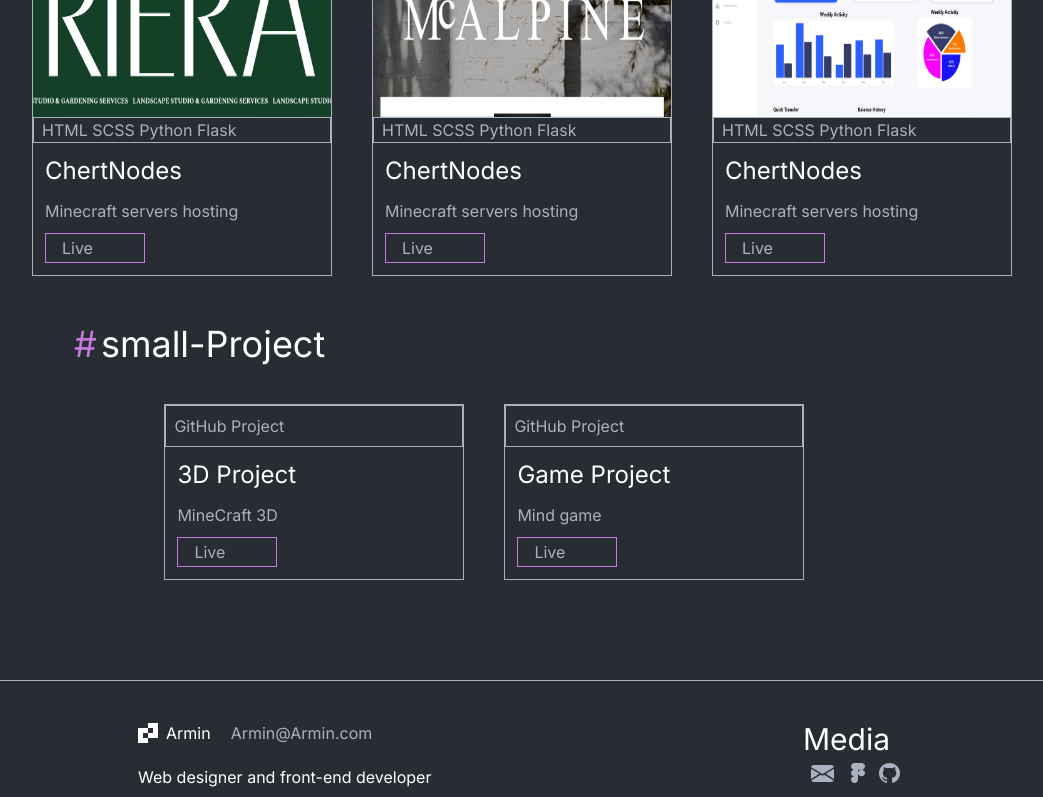
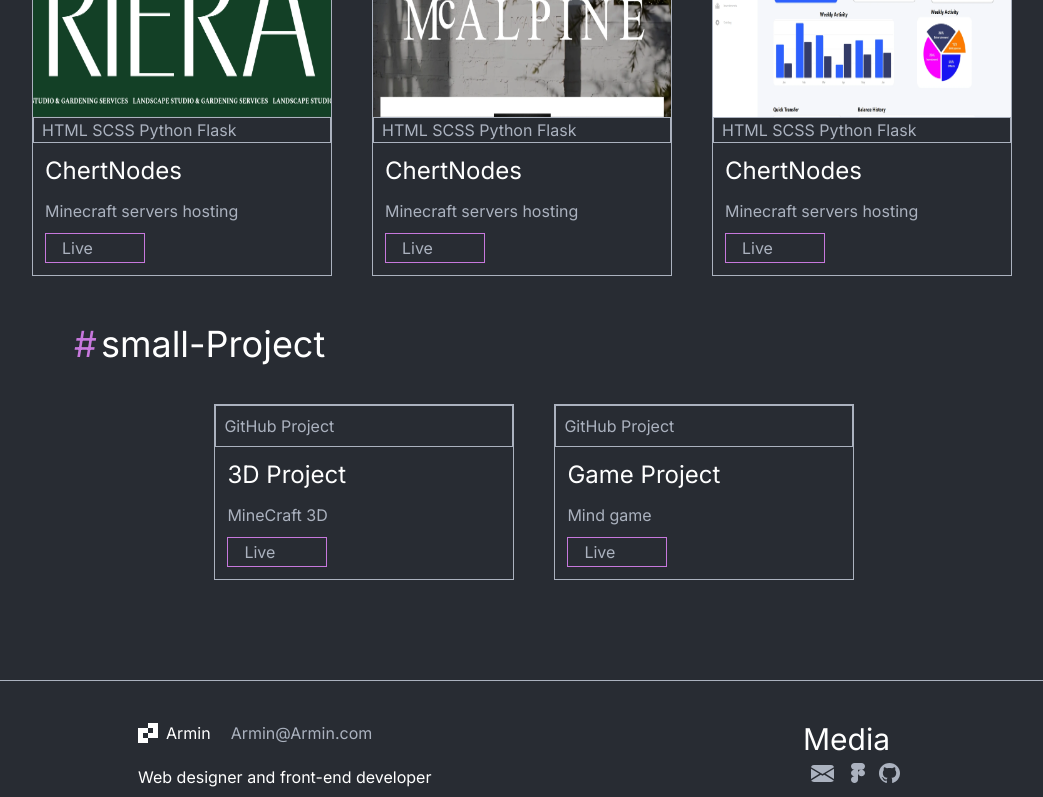
Before and after one commit to ArminHasanzadeh/MyWeb, a React (Vite) app: page /work in a window 1280 px wide. Shown: the part 404-1201 px from the top of the page, without its empty margins (118-1161 px from the left). Built offline with nearby package versions, Linux system fonts and the light colour scheme.

Commit message:
title change to my web

```diff
--- a/index.html
+++ b/index.html
@@ -9,7 +9,7 @@
   <link rel="preconnect" href="https://fonts.gstatic.com" crossorigin>
   <link href="https://fonts.googleapis.com/css2?family=Inter:ital,opsz@0,14..32;1,14..32&display=swap" rel="stylesheet">
 
-  <title>Vite + React</title>
+  <title>My Web</title>
 </head>
 
 <body>
--- a/src/Pages/WorkPage/Work.jsx
+++ b/src/Pages/WorkPage/Work.jsx
@@ -68,7 +68,7 @@ function Work() {
                                 <span className='Hashtag text-4xl w-[3%] max-sm:w-[5%]'>#</span>
                                 <h2 className='text-white text-4xl w-[50%] text-start max-sm:w-[80%] max-sm:text-center'>small-Project</h2>
                             </div>
-                            <div className="w-[59%] h-auto Box-pr flex justify-start items-center max-md:flex-col max-sm:flex-col">
+                            <div className="w-[59%] h-auto Box-pr flex justify-start items-center max-md:flex-col max-sm:flex-col ml-25">
                                 <div className='flex justify-center items-start w-[300px] border-1 h-auto flex-col m-5'>
                                     <p className='w-full text-1xl border-1 pl-2 p-2'>GitHub Project</p>
                                         <div className='w-full  p-3 Project-Name'>
```
